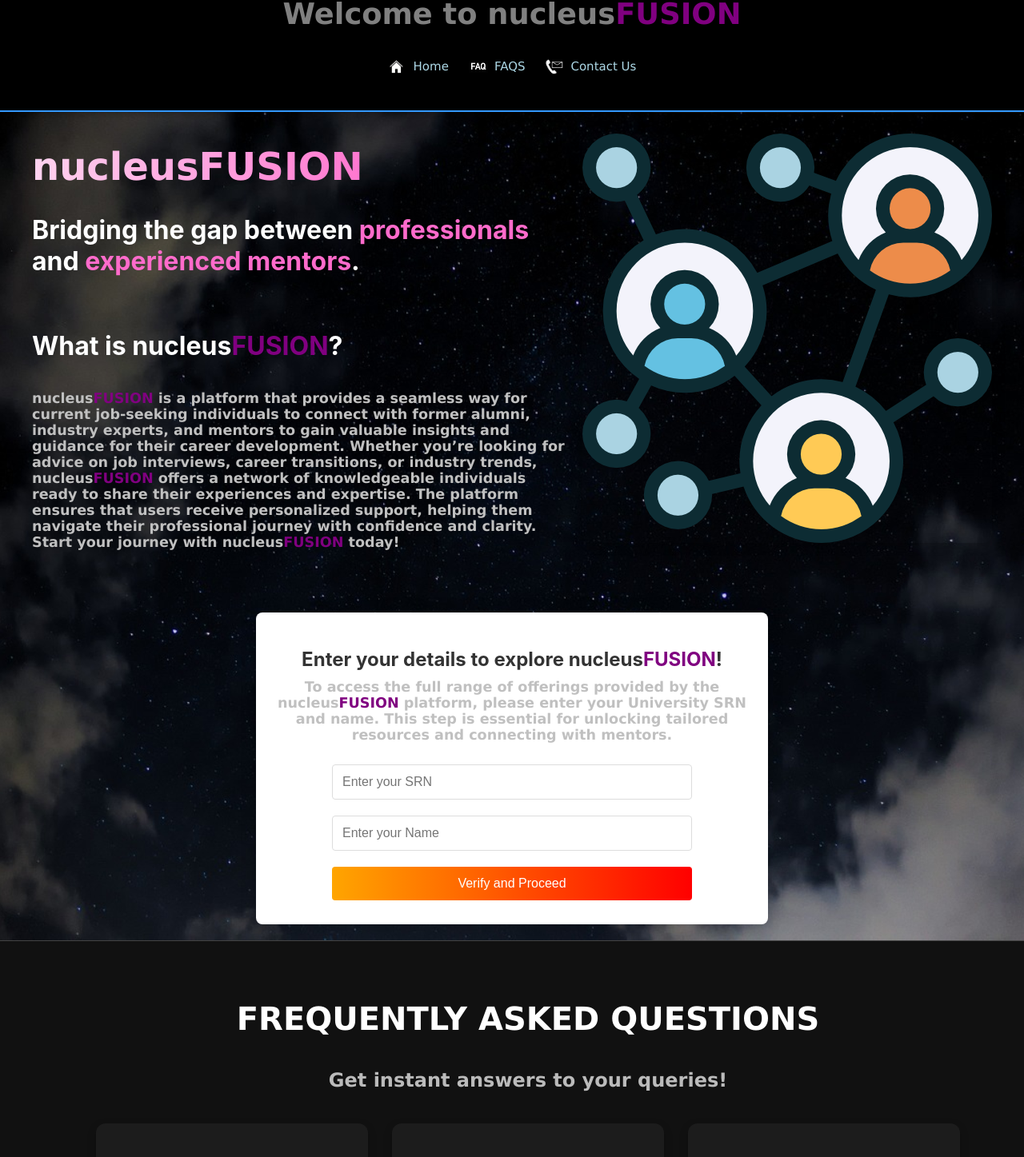
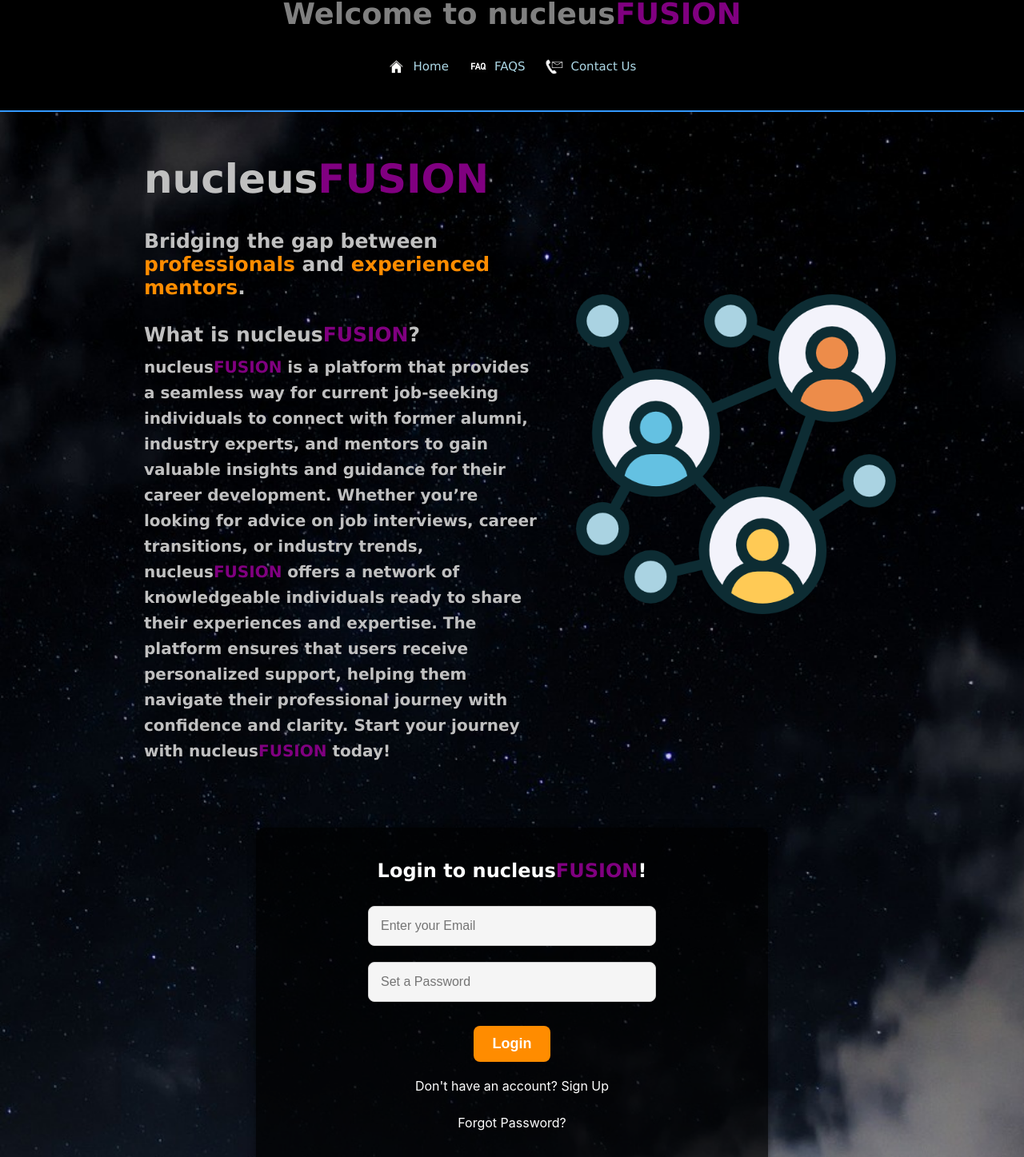
Before and after one commit to vm5/finalsite, a React (Create React App) app: page / in a window 1280 px wide. Shown: the part 339-1786 px from the top of the page at 80% size. Built offline with nearby package versions, Linux system fonts and the light colour scheme.

Commit message:
Update verification.jsx

```diff
--- a/src/verification.jsx
+++ b/src/verification.jsx
@@ -1,48 +1,87 @@
-import React, { useState, useEffect } from 'react';
+import React, { useState } from 'react';
 import styled, { keyframes } from 'styled-components';
+import { signInWithEmailAndPassword, createUserWithEmailAndPassword, signOut,sendPasswordResetEmail } from 'firebase/auth';
+import { auth } from './firebase';
 
 function Verification({ onVerify }) {
-  const [srn, setSrn] = useState('');
+  const [email, setEmail] = useState('');
+  const [password, setPassword] = useState('');
   const [name, setName] = useState('');
+  const [isNewUser, setIsNewUser] = useState(false);
   const [processing, setProcessing] = useState(false);
   const [loadingMessage, setLoadingMessage] = useState('');
   const [user, setUser] = useState(null);
+  const [srn, setSrn] = useState('');
 
-  useEffect(() => {
-    const storedSrn = localStorage.getItem('srn');
-    const storedName = localStorage.getItem('name');
-    if (storedSrn) setSrn(storedSrn);
-    if (storedName) setName(storedName);
-  }, []);
+  const handleAuth = async () => {
+    setProcessing(true);
+    setLoadingMessage(isNewUser ? 'Signing up...' : 'Logging in...');
 
-  useEffect(() => {
-    localStorage.setItem('srn', srn);
-    localStorage.setItem('name', name);
-  }, [srn, name]);
+    try {
+      let userCredential;
 
-  const handleVerify = () => {
-    if (srn.length === 13 || srn.length === 14) {
-      if (name) {
-        setProcessing(true);
-        setLoadingMessage('Processing...');
-        setTimeout(() => {
-          setProcessing(false);
-          setLoadingMessage('');
-          setUser({ name });
-        }, 2000);
+      if (isNewUser) {
+        userCredential = await createUserWithEmailAndPassword(auth, email, password);
       } else {
-        alert('Please enter your name!');
+        userCredential = await signInWithEmailAndPassword(auth, email, password);
       }
-    } else {
-      alert('Please enter a valid SRN!');
+
+      const user = userCredential.user;
+      setUser(user);
+      setLoadingMessage('');
+
+      // Ensure user is set before attempting to send a confirmation email
+      if (user) {
+        await sendConfirmationEmail(user.email);
+      }
+
+      onVerify(); // Callback to parent on successful verification
+
+    } catch (error) {
+      alert(error.message);
+      setLoadingMessage('');
+    } finally {
+      setProcessing(false);
     }
   };
 
-  const handleSignOut = () => {
-    window.location.href = "https://nucleusfusion.netlify.app";
-    setUser(null);
-    localStorage.removeItem('srn');
-    localStorage.removeItem('name');
+
+
+  const handleSignOut = async () => {
+    try {
+      await signOut(auth);
+      setUser(null);
+      setEmail('');
+      setPassword('');
+      setName('');
+    } catch (error) {
+      alert('Error signing out: ' + error.message);
+    }
+  };
+
+  const handlePasswordReset = async () => {
+    if (!email) {
+      alert('Please enter your email to reset your password.');
+      return;
+    }
+
+    setProcessing(true);
+    setLoadingMessage('Sending reset link...');
+
+    try {
+      await sendPasswordResetEmail(auth, email);
+      alert('Password reset link sent to your email.');
+    } catch (error) {
+      alert(error.message);
+    } finally {
+      setProcessing(false);
+      setLoadingMessage('');
+    }
+  };
+
+  const sendConfirmationEmail = async (email) => {
+    // Integrate with your email service to send a confirmation email
+    console.log(`Sending confirmation email to ${email}`);
   };
 
   return (
@@ -85,9 +124,9 @@ function Verification({ onVerify }) {
         <VerificationWrapper>
           {user ? (
             <UserSection>
-              <WelcomeMessage>Welcome, {user.name}</WelcomeMessage>
+              <WelcomeMessage>Welcome, {user.email}</WelcomeMessage>
               <ButtonContainer>
-                <Button onClick={handleSignOut}>Exit</Button>
+                <Button onClick={handleSignOut}>Sign Out</Button>
                 <Button onClick={onVerify} aria-label="Verify" disabled={processing}>
                   {processing ? 'Processing...' : 'Proceed'}
                 </Button>
@@ -96,31 +135,50 @@ function Verification({ onVerify }) {
           ) : (
             <>
               <SignInTitle>
-                Enter your details to explore nucleus
+                {isNewUser ? 'Sign Up' : 'Login'} to nucleus
                 <HighlightedText>FUSION</HighlightedText>!
               </SignInTitle>
-              <Description>
-                To access the full range of offerings provided by the nucleus
-                <HighlightedText>FUSION</HighlightedText> platform, please enter
-                your University SRN and name. This step is essential for
-                unlocking tailored resources and connecting with mentors.
-              </Description>
               <InputField
-                type="text"
-                placeholder="Enter your SRN"
-                value={srn}
-                onChange={(e) => setSrn(e.target.value)}
-                maxLength="14"
+                type="email"
+                placeholder="Enter your Email"
+                value={email}
+                onChange={(e) => setEmail(e.target.value)}
               />
               <InputField
-                type="text"
-                placeholder="Enter your Name"
-                value={name}
-                onChange={(e) => setName(e.target.value)}
+                type="password"
+                placeholder="Set a Password"
+                value={password}
+                onChange={(e) => setPassword(e.target.value)}
               />
-              <Button onClick={handleVerify} disabled={processing}>
-                {processing ? 'Processing...' : 'Verify and Proceed'}
+              {isNewUser && (
+                <InputField
+                  type="text"
+                  placeholder="Enter your Full Name"
+                  value={name}
+                  onChange={(e) => setName(e.target.value)}
+                />
+
+              )}
+               {isNewUser && (
+                <InputField
+                  type="srn"
+                  placeholder="Enter your University SRN"
+                  value={srn}
+                  onChange={(e) => setSrn(e.target.value)}
+                />
+
+              )}
+              <Button onClick={handleAuth} disabled={processing}>
+                {processing ? 'Processing...' : isNewUser ? 'Sign Up' : 'Login'}
               </Button>
+              <SwitchAuthMode onClick={() => setIsNewUser(!isNewUser)}>
+                {isNewUser ? 'Already have an account? Login' : "Don't have an account? Sign Up"}
+              </SwitchAuthMode>
+              {!isNewUser && (
+                <ForgotPasswordLink onClick={handlePasswordReset}>
+                  Forgot Password?
+                </ForgotPasswordLink>
+              )}
             </>
           )}
         </VerificationWrapper>
@@ -135,6 +193,16 @@ function Verification({ onVerify }) {
   );
 }
 
+const ForgotPasswordLink = styled.p`
+  color: #ffffff;
+  margin-top: 10px;
+  cursor: pointer;
+  text-align: center;
+
+  &:hover {
+    text-decoration: underline;
+  }
+`;
 // Animations
 const fadeIn = keyframes`
   from {
@@ -213,7 +281,7 @@ const StarLayer = styled.div`
   background-repeat: repeat; /* Allow image to repeat */
   background-position: 0 0; /* Start position */
   z-index: -1; /* Make sure it stays behind other content */
-  animation: ${starMovement} 20s linear infinite; /* Animation for movement */
+  animation: ${starMovement} 10s linear infinite; /* Animation for movement */
 `;
 
 const HeaderSection = styled.div`
@@ -234,136 +302,147 @@ const HeaderSection = styled.div`
 `;
 
 const TextContainer = styled.div`
-  flex: 1;
   display: flex;
   flex-direction: column;
+  align-items: flex-start;
   justify-content: center;
-  text-align: center;
-
-  @media (min-width: 768px) {
-    text-align: left;
-  }
+  max-width: 500px;
+  padding: 20px;
+  text-align: left;
 `;
 
 const TitleContainer = styled.div`
-  margin-bottom: 30px;
+  text-align: left;
 `;
 
 const MainTitle = styled.h1`
-  color: #ffffff;
+  font-size: 50px;
+  color: silver;
   font-weight: bold;
-  font-size: 2.5rem;
+  text-align: left;
+  line-height: 1.2;
   font-family: 'Verdana';
-  margin-top: 40px;
-  animation: ${slideIn} 1s ease-out;
-  background: linear-gradient(90deg, #ffffff, #ff6bcb, #ffffc7);
-  background-size: 200% 200%;
-  animation: ${shimmer} 20s infinite linear;
-  -webkit-background-clip: text;
-  -webkit-text-fill-color: transparent;
-
-  @media (min-width: 768px) {
-    font-size: 3rem;
-  }
 `;
 
 const HighlightedText = styled.span`
   color: purple;
+  animation: ${shimmer} 2s infinite alternate; /* Optional shimmer animation */
+  font-family: 'Verdana';
   font-weight: bold;
 `;
 
 const Subtitle = styled.h2`
-  color: #ffffff;
-  font-size: 1.5rem;
-  margin-top: 10px;
-  animation: ${slideIn} 1s ease-out;
+  font-size: 25px;
+  color: silver;
+  font-weight: bold;
+  margin-top: 20px;
+  margin-bottom: 10px;
+  text-align: left;
+  margin-left: 0;
+  font-family:'Verdana';
+`;
+
+const Span = styled.span`
+  color: #ff8c00;
+  font-weight: 600;
+`;
+
+const Description = styled.p`
+  font-size: 20px;
+  color: silver;
+  margin-top: 0;
+  text-align: left;
+  line-height: 1.6;
+  font-family: 'Verdana';
+  font-weight: bold;
+`;
+
+const HeaderImage = styled.img`
+  width: 300px;
+  height: auto;
+  z-index: 1;
+  animation: ${slideIn} 2s ease-out;
+
   @media (min-width: 768px) {
-    font-size: 2rem;
+    width: 400px;
   }
 `;
 
-const Span = styled.span`
-  color: #ff6bcb;
+const FormContainer = styled.div`
+  width: 100%;
+  max-width: 600px;
+  margin-bottom: 10px;
+  margin: 0 auto;
+  padding: 20px;
+  z-index: 1;
+  background: rgba(0, 0, 0, 0.7); /* Semi-transparent background */
+  border-radius: 10px;
+  box-shadow: 0 0 10px rgba(0, 0, 0, 0.5); /* Optional shadow for depth */
+  margin-bottom: 30px;
+`;
+
+const VerificationWrapper = styled.div`
+  display: flex;
+  flex-direction: column;
+  align-items: center;
+  justify-content: center;
+  z-index: 1;
+  width: 100%;
+  margin-bottom: 40px;
+`;
+
+const SignInTitle = styled.h2`
+  font-size: 24px;
+  color: #ffffff;
+  margin-bottom: 20px;
+  text-align: center;
+  font-family: 'Verdana';
   font-weight: bold;
 `;
 
-const Description = styled.p`
-  color: silver;
-  font-size: 1rem;
-  margin-top: 10px;
+const InputField = styled.input`
+  width: 60%;
+  padding: 15px;
+  margin: 10px 0;
+  border-radius: 8px;
+  border: 1px solid #d0d0d0;
+  font-size: 16px;
+  box-sizing: border-box;
+  background-color: #f5f5f5;
+  color: #333333;
+`;
+
+const Button = styled.button`
+  background-color: #ff8c00;
+  color: white;
+  padding: 12px 24px;
+  margin-top: 20px;
+  border: none;
+  border-radius: 8px;
+  font-size: 18px;
   font-weight: bold;
-  animation: ${fadeIn} 2s ease-out;
-  font-family:'Verdana';
-  @media (min-width: 768px) {
-    font-size: 1.1rem;
+  cursor: pointer;
+  width: 75%
+  transition: background-color 0.3s ease;
+
+  &:hover {
+    background-color: #ff6c00;
+  }
+
+  &:disabled {
+    background-color: #cccccc;
+    cursor: not-allowed;
   }
 `;
 
-const HeaderImage = styled.img`
-  max-width: 100%;
-  height: auto;
-  border-radius: 10px;
-  box-shadow: 0px 0px 15px rgba(0, 0, 0, 0.3);
-`;
-
-const FormContainer = styled.div`
-  display: flex;
-  justify-content: center;
-  width: 100%;
-  padding: 20px;
-  z-index: 1;
-`;
-
-const VerificationWrapper = styled.div`
-  max-width: 500px;
-  width: 100%;
-  padding: 20px;
-  border-radius: 8px;
-  background: #ffffff;
-  box-shadow: 0px 0px 20px rgba(0, 0, 0, 0.2);
+const SwitchAuthMode = styled.p`
+  color: #ffffff;
+  margin-top: 20px;
+  cursor: pointer;
   text-align: center;
-  animation: ${fadeIn} 1s ease-out;
-
-  @media (min-width: 768px) {
-    max-width: 600px;
-  }
-`;
-
-const SignInTitle = styled.h3`
-  color: #333333;
-  font-size: 1.5rem;
-  margin-bottom: 10px;
-`;
-
-const InputField = styled.input`
-  width: 75%;
-  padding: 12px;
-  margin: 10px 0;
-  border: 1px solid #dddddd;
-  border-radius: 4px;
-  font-size: 1rem;
-  box-sizing: border-box;
-`;
-
-const Button = styled.button`
-  background: linear-gradient(to right, orange, red);
-  color: #ffffff;
-  border: none;
-  border-radius: 4px;
-  padding: 12px 20px;
-  width: 75%;
-  margin: 10px 5px;
-  font-size: 1rem;
-  cursor: pointer;
-  transition: background 0.3s ease;
 
   &:hover {
-    background: #ff4a9a;
-  }
-
-  &:disabled {
-    background: #bdbdbd;
-    cursor: not-allowed;
+    text-decoration: underline;
   }
 `;
 
@@ -371,17 +450,20 @@ const UserSection = styled.div`
   display: flex;
   flex-direction: column;
   align-items: center;
+  justify-content: center;
 `;
 
 const WelcomeMessage = styled.p`
-  color: #333333;
-  font-size: 1.2rem;
+  color: #ffffff;
+  font-size: 20px;
+  margin-bottom: 20px;
 `;
 
 const ButtonContainer = styled.div`
+  display: flex;
+  gap: 10px;
   margin-top: 20px;
-  display: flex;
-  justify-content: center;
+  width: 75%;
 `;
 
 const LoadingOverlay = styled.div`
@@ -390,26 +472,28 @@ const LoadingOverlay = styled.div`
   left: 0;
   width: 100%;
   height: 100%;
+  background-color: rgba(0, 0, 0, 0.8); /* Black overlay */
+  z-index: 999;
   display: flex;
+  flex-direction: column;
   align-items: center;
   justify-content: center;
-  background: rgba(0, 0, 0, 0.5);
-  z-index: 1000;
 `;
 
 const LoadingSpinner = styled.div`
-  border: 8px solid #f3f3f3;
-  border-top: 8px solid #ff6bcb;
+  border: 8px solid rgba(255, 255, 255, 0.2);
+  border-top: 8px solid #ffffff;
   border-radius: 50%;
-  width: 50px;
-  height: 50px;
-  animation: ${spin} 1s linear infinite;
+  width: 60px;
+  height: 60px;
+  animation: ${spin} 1.5s linear infinite;
 `;
 
 const LoadingMessage = styled.p`
   color: #ffffff;
-  font-size: 1.2rem;
-  margin-left: 20px;
+  font-size: 18px;
+  margin-top: 20px;
+  text-align: center;
 `;
 
 export default Verification;
```
